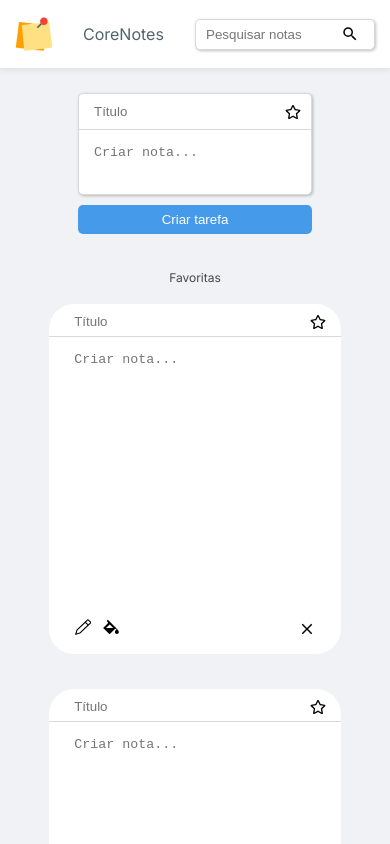
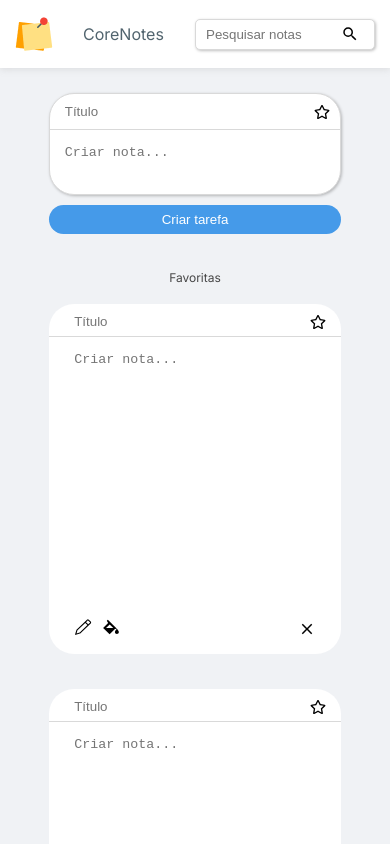
Before and after one commit to belloLucas/todo, a React (Vite) app: page / in a window 390 px wide. Shown: the top 844 px of the page. Built offline with nearby package versions, Linux system fonts and the light colour scheme.

Commit message:
fix: changing the style of create task box and it's button

```diff
--- a/src/components/createTask/CreateTask.scss
+++ b/src/components/createTask/CreateTask.scss
@@ -17,6 +17,11 @@
 
     @media (max-width: 680px) {
       width: 60%;
+    }
+
+    @media (max-width: 450px) {
+      width: 75%;
+      border-radius: 25px;
     }
 
     @media (max-width: 380px) {
@@ -80,8 +85,9 @@
       width: 60%;
     }
 
-    @media (max-width: 380px) {
-      width: 80%;
+    @media (max-width: 450px) {
+      width: 75%;
+      border-radius: 25px;
     }
   }
 }
```
